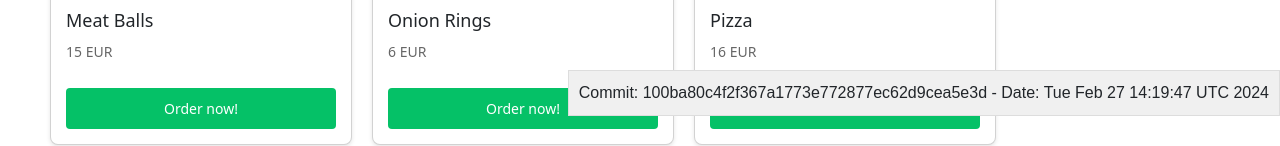
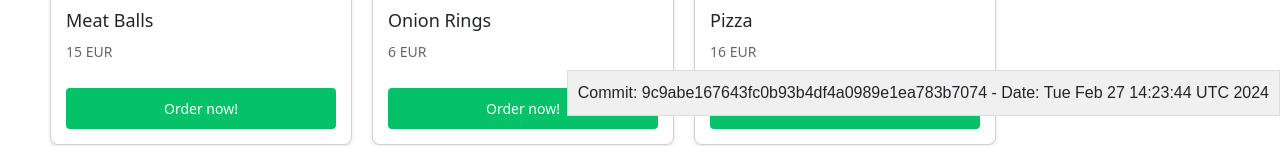
Before and after one commit to khaledmaati/housingWebsite, an Angular app: page / in a window 1280 px wide. Shown: the part 684-830 px from the top of the page. Built offline with nearby package versions, Linux system fonts and the light colour scheme.

Commit message:
test 2 to see if hash duplicates

```diff
--- a/src/assets/git-info.json
+++ b/src/assets/git-info.json
@@ -1 +1 @@
-{ "commitHash": "100ba80c4f2f367a1773e772877ec62d9cea5e3d", "date": "Tue Feb 27 14:19:47 UTC 2024"}
+{ "commitHash": "9c9abe167643fc0b93b4df4a0989e1ea783b7074", "date": "Tue Feb 27 14:23:44 UTC 2024"}
```
Also changed, not shown: src/app/home/home.component.ts (line endings or trailing spaces).
